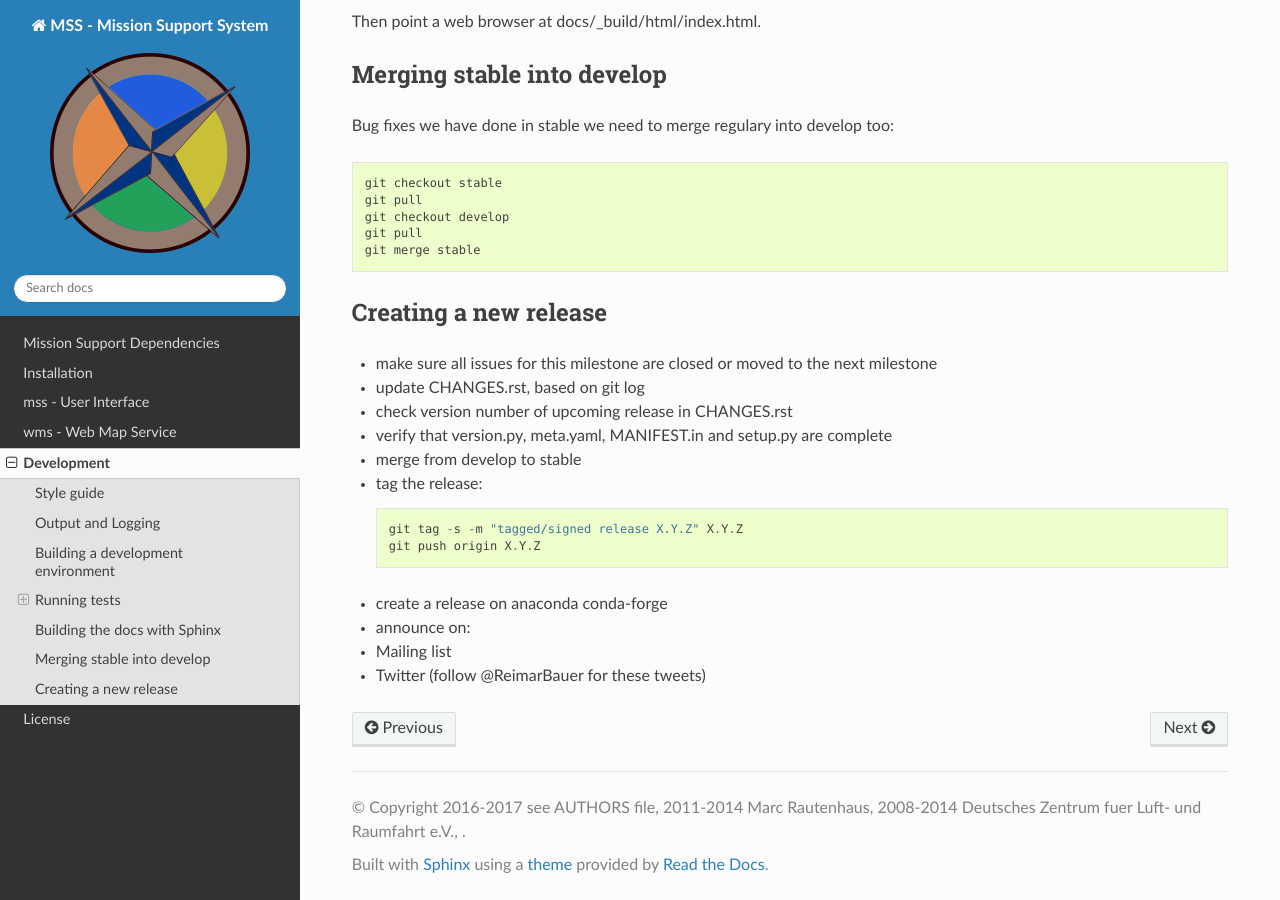
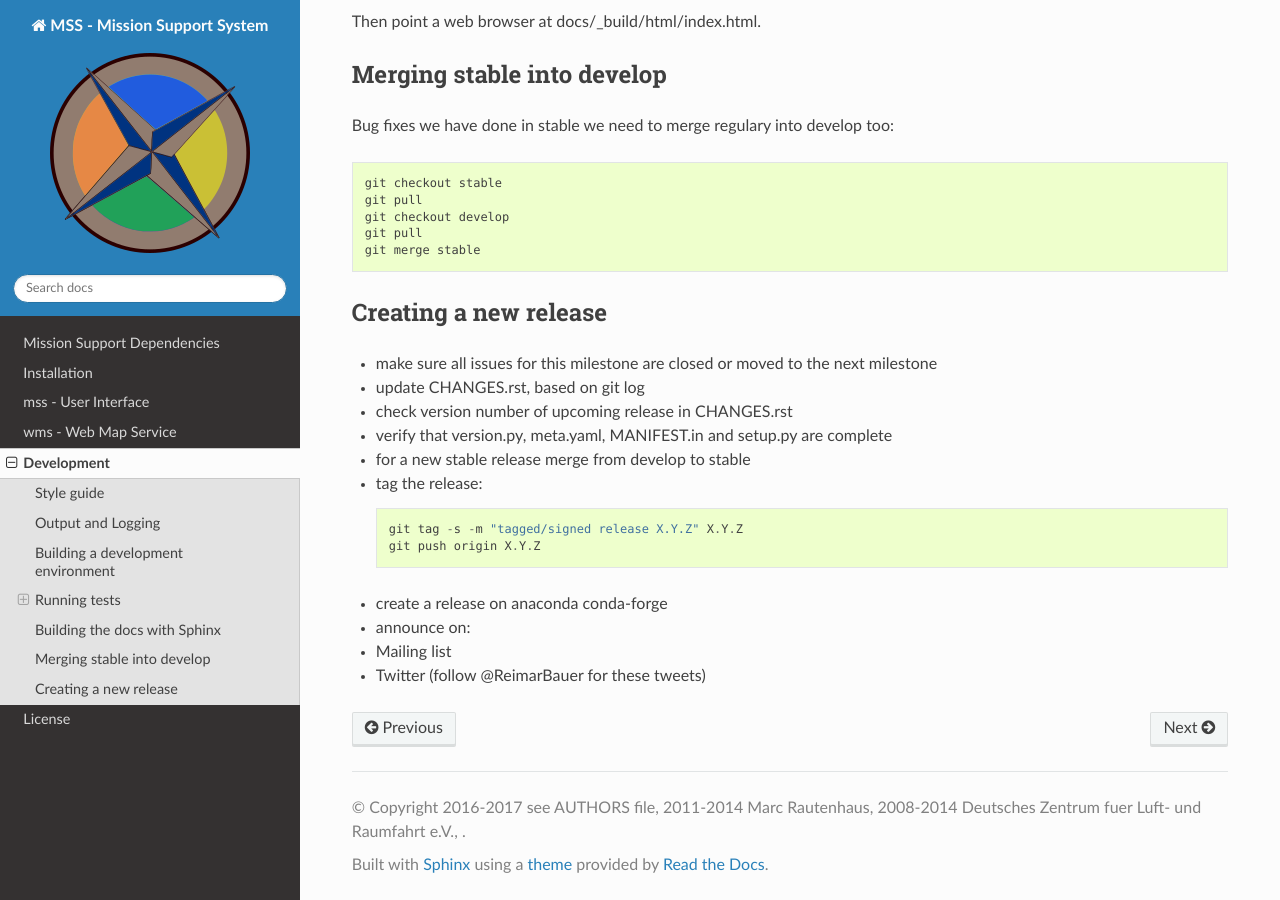
Before and after one commit to Open-MSS/MSS, a Sphinx documentation site: the page built from docs/development.rst, in a window 1280 px wide and 900 px high, scrolled down 2183 px. Built offline with Sphinx 7.4.7 and the Read the Docs theme 2.0.0, drawn with Linux system fonts in a browser that asks for light colours; the version number could not be read and is left out.

Commit message:
release 1.5.1

```diff
--- a/docs/development.rst
+++ b/docs/development.rst
@@ -121,7 +121,7 @@
 * update CHANGES.rst, based on git log
 * check version number of upcoming release in CHANGES.rst
 * verify that version.py, meta.yaml, MANIFEST.in and setup.py are complete
-* merge from develop to stable
+* for a new stable release merge from develop to stable
 * tag the release::
 
    git tag -s -m "tagged/signed release X.Y.Z" X.Y.Z
--- a/mslib/version.py
+++ b/mslib/version.py
@@ -24,4 +24,4 @@
     See the License for the specific language governing permissions and
     limitations under the License.
 """
-__version__ = u'1.5.0'
+__version__ = u'1.5.1'
```
